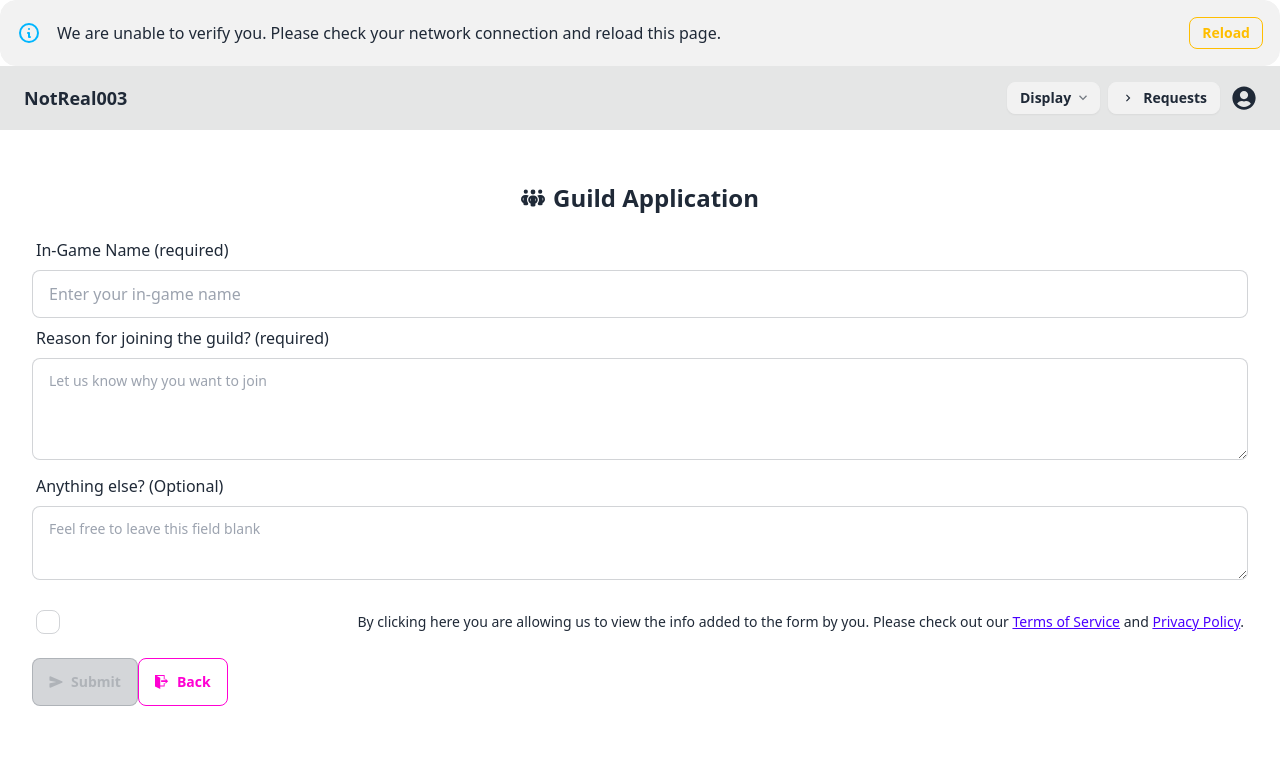
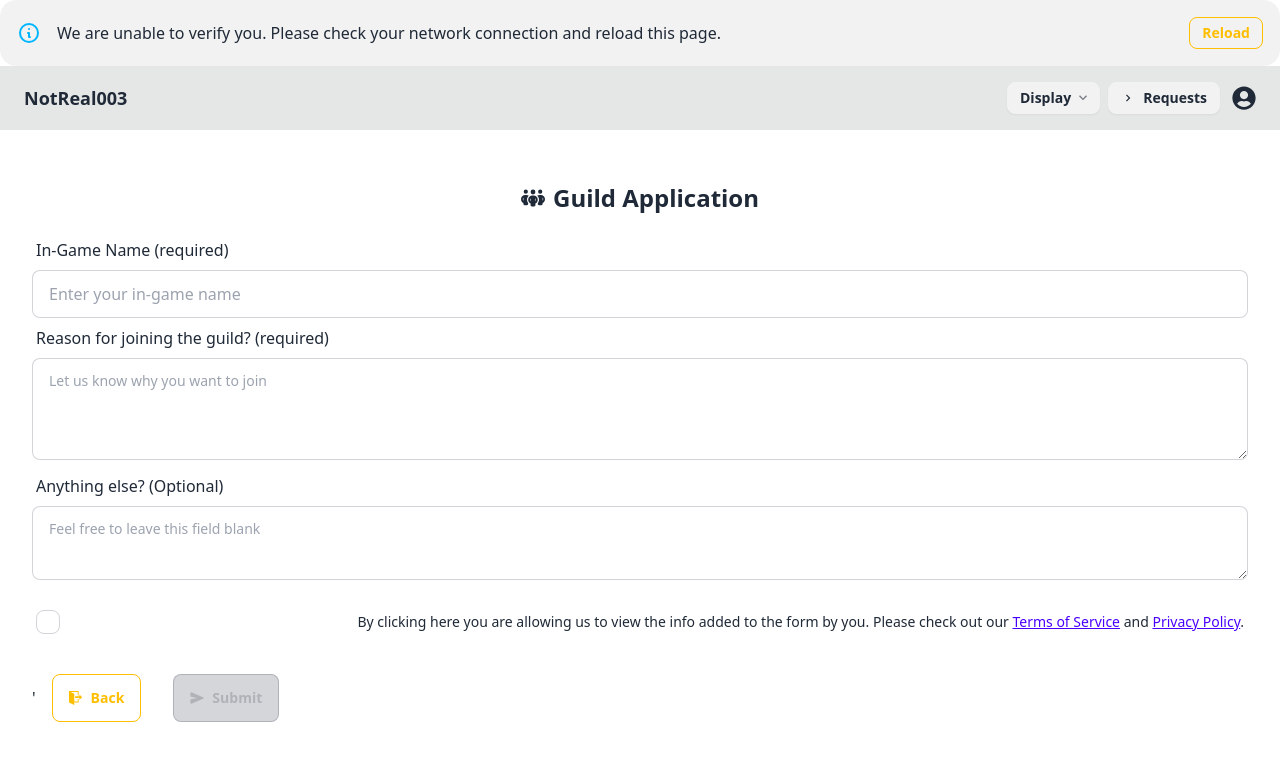
Before and after one commit to NotReal003/REQUEST-MANAGEMENT-SYSTEM, a React (Create React App) app: page /apply in a window 1280 px wide. Shown: the top 760 px of the page. Built offline with nearby package versions, Linux system fonts and the light colour scheme; no server answers; sample sign-in values are in the browser's storage.

Commit message:
Should be fixed

```diff
--- a/src/pages/Apply.jsx
+++ b/src/pages/Apply.jsx
@@ -134,11 +134,13 @@ const Apply = () => {
                 </label>
               </div>
               <div className="tooltip tooltip-top justify-between items-ceneter" data-tip={!agree ? "You must agree to the Terms of Services and to our Privacy Policy." : ""}>
-                <button type="submit" className="btn btn-outline btn-primary w-full" disabled={isLoading || !agree}>
+              <div className='flex justify-bewteen items-center'>'
+                 <button className="btn btn-outline btn-warning m-4"><ImExit />Back</button>
+                <button type="submit" className="btn btn-outline btn-info m-4" disabled={isLoading || !agree}>
                   {isLoading ? 'Submitting...' : <><IoSend />Submit</>}
                 </button>
               </div>
-              <Link to="/" className="btn btn-outline btn-secondary"><ImExit />Back</Link>
+              </div>
             </form>
           </div>
     </div>
```
